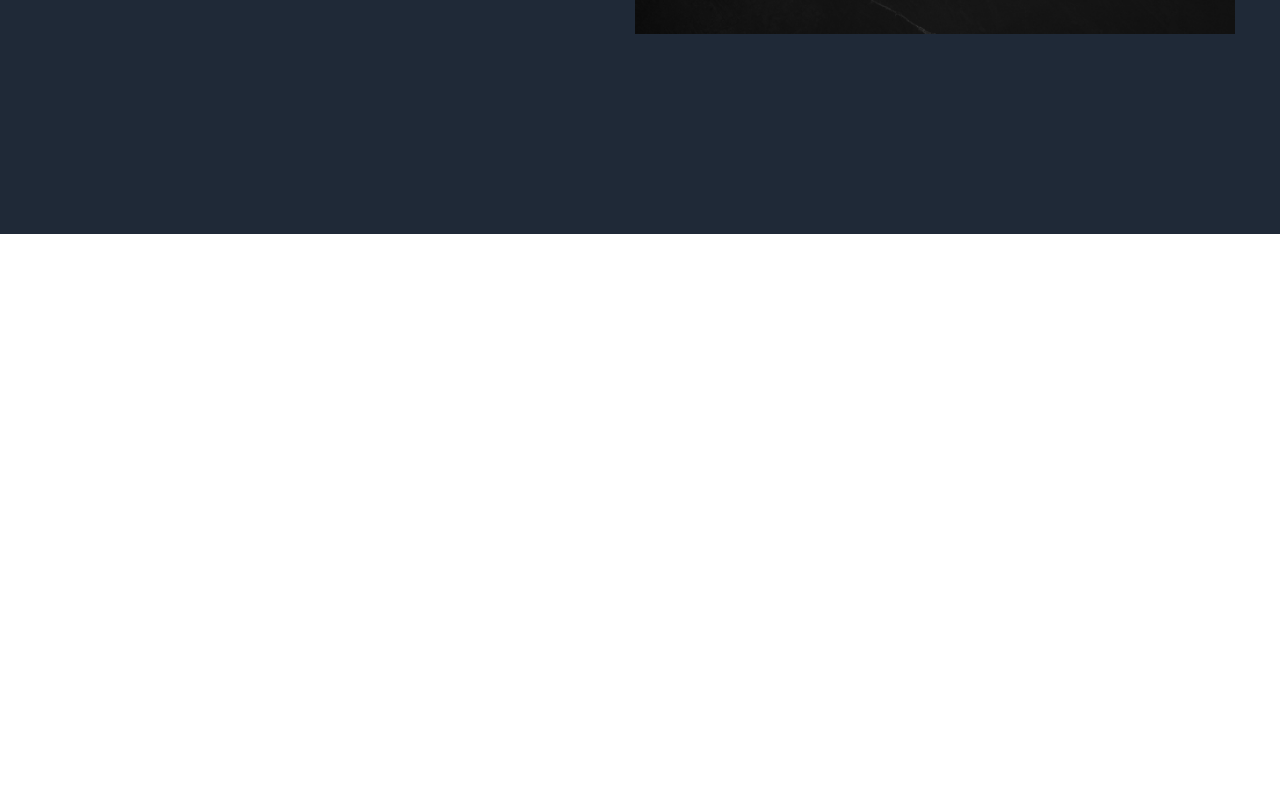
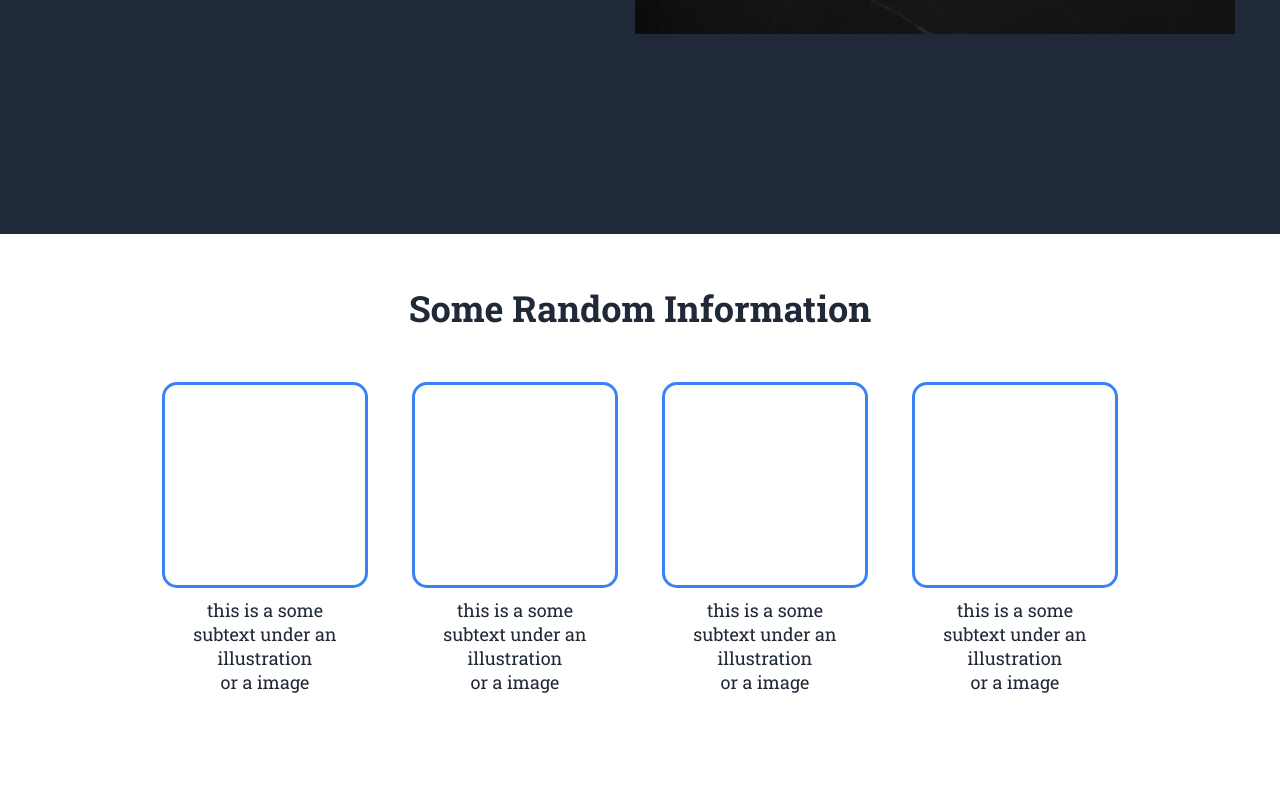
Before and after one commit to Chartso0/Landing-Page, a plain HTML site: page index.html in a window 1280 px wide. Shown: the part 475-1269 px from the top of the page. Before the commit the page ends 800 px from the top, so only its background shows below. Drawn offline with Linux system fonts and the light colour scheme.

Commit message:
Start and Finish for Second Section

```diff
--- a/index.html
+++ b/index.html
@@ -20,14 +20,39 @@
                 </ul>
             </div>
         </div>
+
         <div class="content">
             <div class="content-left">
                 <h1>This is a awesome <br/>website</h1>
-                <p class="p-first" p>This website has some subtext that goes here under the <br/> main title. It's a smaller font and the color is lower <br/>contrast</p>
+                <p class="p-first">This website has some subtext that goes here under the <br/> main title. It's a smaller font and the color is lower <br/>contrast</p>
                 <button type="button" class="sign-up-first-section">Sign Up</button>
             </div>
             <div class="content-right">
-                     <img src="./images/m1.jpg" alt="m1" width="400">
+                <img src="./images/m1.jpg" alt="m1" width="400">
+            </div>
+        </div>
+    </div>
+
+    <!-- Second section OUTSIDE of first-section -->
+    <div class="second-section">
+        <h2>Some Random Information</h2>
+        <div class="rows-blue-divs">
+            <div class="box-blue-msg">
+                <div class="box-blue"></div>
+                <p class="p-second">this is a some <br/>subtext under an illustration <br/>or a image</p>
+            </div>
+            <div class="box-blue-msg">
+                <div class="box-blue"></div>
+                <p class="p-second">this is a some <br/>subtext under an illustration <br/>or a image</p>
+            </div>
+            <div class="box-blue-msg">
+                <div class="box-blue"></div>
+                <p class="p-second">this is a some <br/>subtext under an illustration <br/>or a image</p>
+            </div>
+            <div class="box-blue-msg">
+                <div class="box-blue"></div>
+                <p class="p-second">this is a some <br/>subtext under an illustration <br/>or a image</p>
+            </div>
         </div>
     </div>
 </body>
--- a/style.css
+++ b/style.css
@@ -89,3 +89,47 @@ h1 {
     border-radius: 8px;
     cursor: pointer;
 }
+/*Second Section */
+h2 {
+    font-size: 36px;
+    font-weight: 700;
+    color: #1F2937;
+    text-align: center;
+}
+
+.second-section {
+    display: flex;
+    flex-direction: column;
+    justify-content: center;
+    padding: 50px 0;
+}
+
+.rows-blue-divs {
+    display: flex;
+    flex-direction: row;
+    justify-content: center;
+    gap: 50px;
+    margin: 50px 100px;
+    align-items: flex-start;
+}
+
+.box-blue-msg {
+    display: flex;
+    flex-direction: column;
+    align-items: center;
+    max-width: 200px;
+}
+
+.box-blue {
+    border: 3px solid #3882F6;
+    width: 200px;
+    height: 200px;
+    border-radius: 15px;
+    margin-bottom: 10px;
+}
+
+.p-second {
+    text-align: center;
+    font-size: 18px;
+    color: #1F2937;
+}
```
